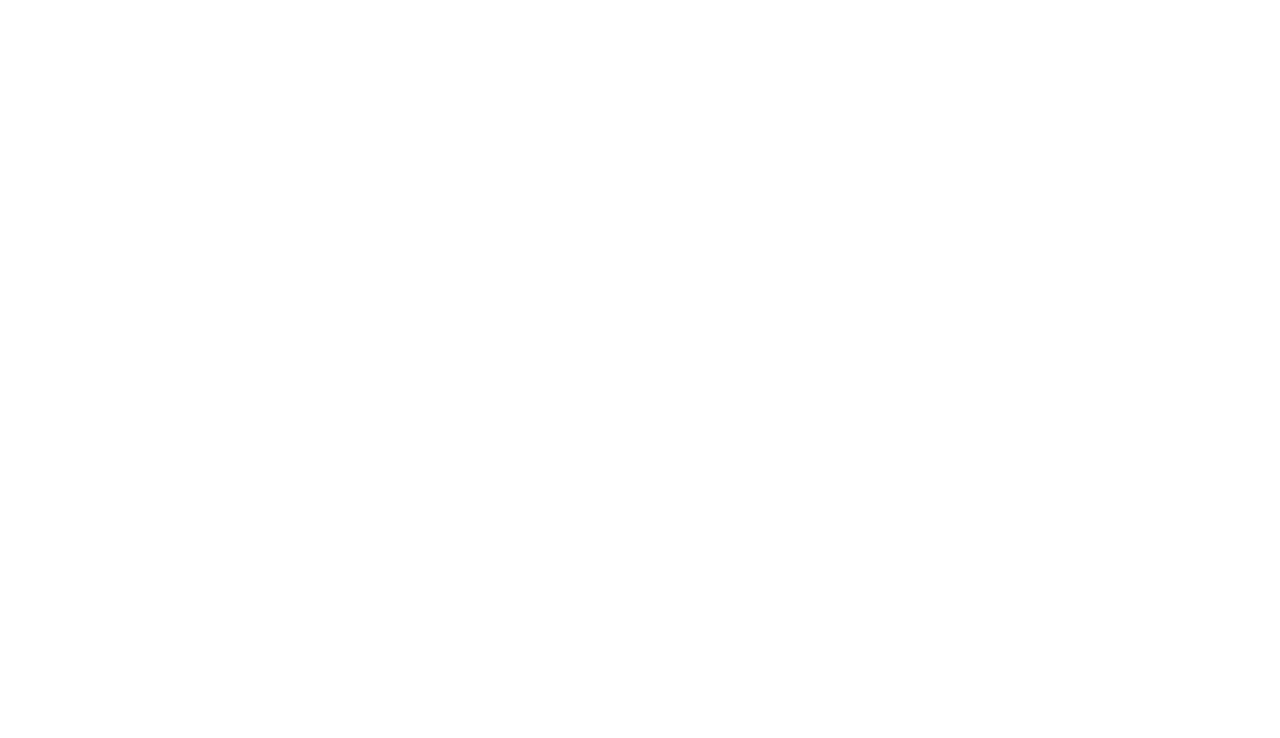
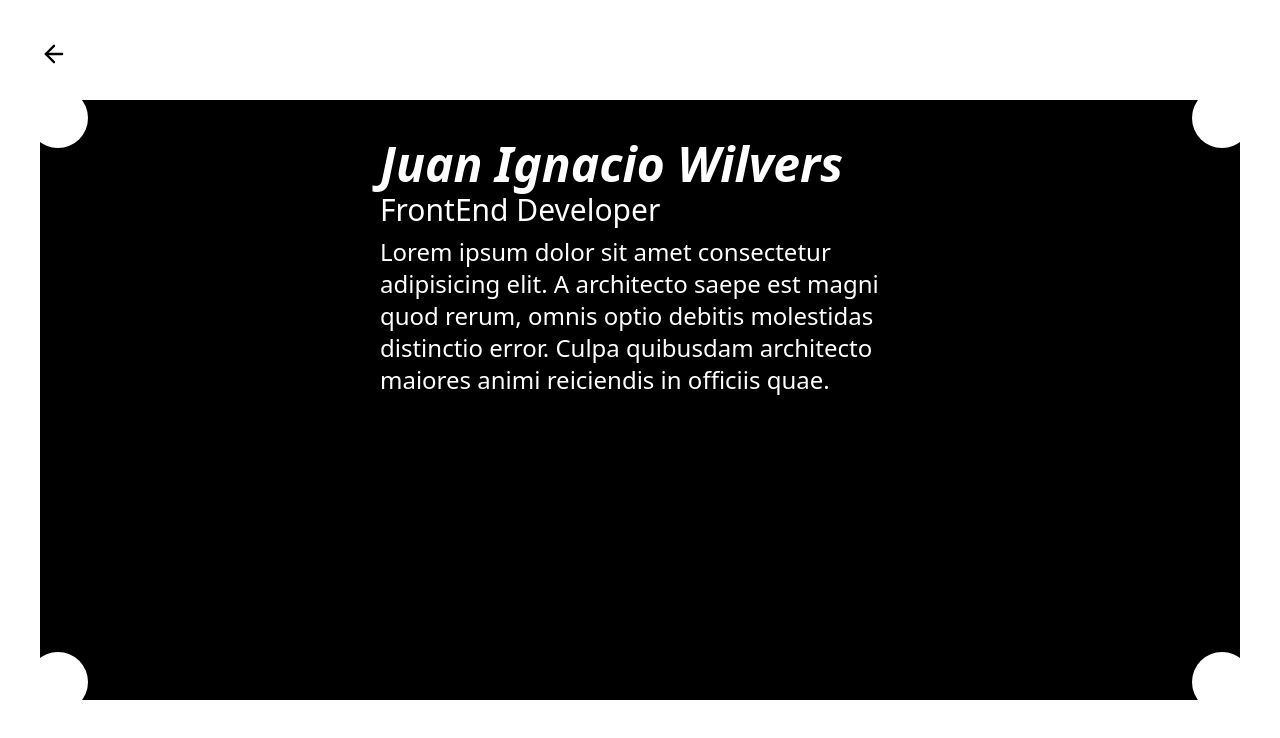
Before and after one commit to Jwilv/portfolio-magic, a Next.js app: page /about in a window 1280 px wide. Shown: the top 738 px of the page. Built offline with nearby package versions, Linux system fonts and the light colour scheme.

Commit message:
avance about

```diff
--- a/package.json
+++ b/package.json
@@ -10,6 +10,7 @@
   },
   "dependencies": {
     "framer-motion": "^10.18.0",
+    "lucide-react": "^0.312.0",
     "next": "14.0.4",
     "react": "^18",
     "react-dom": "^18"
--- a/pages/about/index.tsx
+++ b/pages/about/index.tsx
@@ -1,31 +1,42 @@
 "use client"
 
-import { back } from '@/assets'
+import { about, back } from '@/assets'
 import Curve from '@/lib'
+import { ArrowLeft } from 'lucide-react'
 import Image from 'next/image'
+import { useRouter } from 'next/navigation'
 const page = () => {
 
+    const router = useRouter()
+
     return (
-        <Curve backgroundColor={"#ffffff"}>
-        <div className='bg-about h-screen w-screen'>
-            <div className='p-16 m-30 flex flex-col'>
-                <h1 className='text-white font-semibold text-5xl'>
-                    <i>Lorem ipsum dolor sit</i>
-                </h1>
-                <p className='text-white text-3xl mt-2 mb-2'>texty kuagf kuajd af</p>
-                <p className='text-white text-2xl w-1/2'>
-                    Lorem ipsum, dolor sit amet consectetur adipisicing elit. Quam omnis blanditiis quas?
-                    Nemo beatae nihil ipsum.Blanditiis error neque laborum rem atque dolore,
-                    numquam nesciunt labore quo optio corrupti vero?
-                </p>
-                <p className='text-white text-2xl w-1/2 mt-2'>
-                    Lorem ipsum, dolor sit amet consectetur adipisicing elit. Quam omnis blanditiis quas?
-                    Nemo beatae nihil ipsum.Blanditiis error neque laborum rem atque dolore,
-                    numquam nesciunt labore quo optio corrupti vero?
-                </p>
+        // <Curve backgroundColor={"#ffffff"}>
+        // </Curve>
+        <div className='h-screen w-screen flex items-center justify-center'>
+            {/* <Image src={about} alt='logo' className='h-[400px] w-[400px] ' /> */}
+            <ArrowLeft
+                className='absolute top-10 left-10 w-7 h-7 cursor-pointer'
+                onClick={() => router.back()}
+            />
+            <div className='bg-black h-[600px] w-[1200px] flex relative'>
+                <div className='absolute -left-3 -top-3 h-[60px] w-[60px] bg-white rounded-full' />
+                <div className='absolute -left-3 -bottom-3 h-[60px] w-[60px] bg-white rounded-full' />
+
+                <div className='h-full w-1/2 overflow-hidden relative inset-x-1/4'>
+                    <h1 className='text-white ml-10 mt-10 font-semibold italic text-5xl'>Juan Ignacio Wilvers</h1>
+                    <p className='text-white ml-10 mt-1 text-3xl'>FrontEnd Developer</p>
+                    <p className='text-white ml-10 mt-2 text-2xl'>
+                        Lorem ipsum dolor sit amet
+                        consectetur adipisicing elit. A architecto saepe est magni quod rerum, omnis optio
+                        debitis molestidas distinctio error. Culpa quibusdam architecto maiores animi
+                        reiciendis in officiis quae.
+                    </p>
+                </div>
+
+                <div className='absolute -right-3 -top-3 h-[60px] w-[60px] bg-white rounded-full' />
+                <div className='absolute -right-3 -bottom-3 h-[60px] w-[60px] bg-white rounded-full' />
             </div>
         </div>
-        </Curve>
     )
 }
 
```
Also changed, not shown: 1 other file (tests, documents, lock files or other folders).
